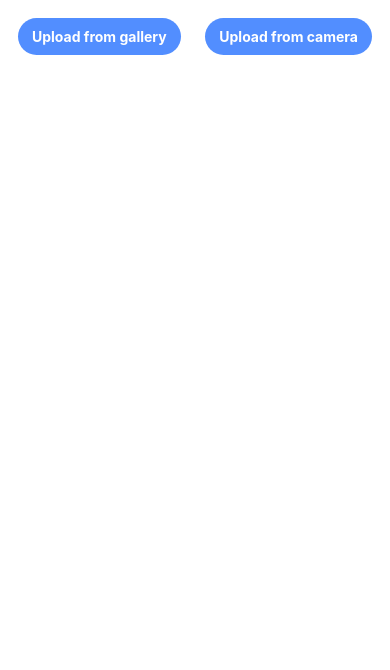
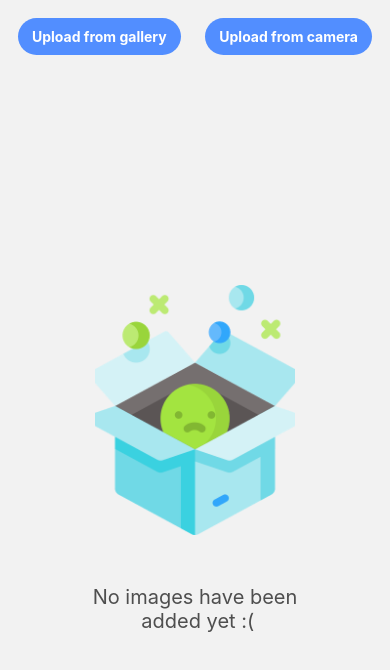
Before and after one commit to LyubovShuliak/googlePhotos, a React Native app: screen / in a window 390 px wide. Shown: the top 670 px of the page. Built offline with nearby package versions, Linux system fonts and the light colour scheme.

Commit message:
refactored added empty image

```diff
--- a/App.tsx
+++ b/App.tsx
@@ -1,12 +1,50 @@
 import React from 'react';
-import {HomeScreen} from './src/components/HomeScreen';
+import {HomeScreen} from './src/screens/HomeScreen';
 import {store} from './src/redux/store';
 import {Provider} from 'react-redux';
+import {NavigationContainer, RouteProp} from '@react-navigation/native';
+import {createStackNavigator} from '@react-navigation/stack';
+import {FullScreenImage} from './src/screens/FullScreenImage';
+import {Collection} from './src/redux/imageCollection/imageCollectionSlice';
+
+type RootStackParamList = {
+  Home: undefined;
+  FullScreenImage: {
+    image: Collection;
+  };
+};
+
+const Stack = createStackNavigator<RootStackParamList>();
+
+export type FullScreenImageScreenRouteProp = RouteProp<
+  RootStackParamList,
+  'FullScreenImage'
+>;
 
 const App = () => {
   return (
     <Provider store={store}>
-      <HomeScreen />
+      <NavigationContainer>
+        <Stack.Navigator>
+          <Stack.Screen
+            name="Home"
+            component={HomeScreen}
+            options={{
+              title: '',
+              headerShown: false,
+            }}
+          />
+          <Stack.Screen
+            name="FullScreenImage"
+            component={FullScreenImage}
+            options={{
+              title: '',
+              headerShown: false,
+              presentation: 'transparentModal',
+            }}
+          />
+        </Stack.Navigator>
+      </NavigationContainer>
     </Provider>
   );
 };
--- a/src/components/FullScreenHeader.tsx
+++ b/src/components/FullScreenHeader.tsx
@@ -11,12 +11,12 @@ import ReturnButton from '../assets/images/return_to_main_screen.svg';
 import DeleteButton from '../assets/images/delete_button.svg';
 
 type Header = {
-  closeButton: () => void;
+  handleClose: () => void;
   handleDelete: () => void;
   controlBarVisibility: boolean;
 };
 export const FullScreenHeader: FC<Header> = ({
-  closeButton,
+  handleClose,
   handleDelete,
   controlBarVisibility,
 }) => {
@@ -29,10 +29,6 @@ export const FullScreenHeader: FC<Header> = ({
       useNativeDriver: true,
     }).start();
   }, [fadeAnim]);
-
-  //   useEffect(() => {
-  //     fadeIn();
-  //   }, [fadeIn]);
 
   const fadeOut = useCallback(() => {
     Animated.timing(fadeAnim, {
@@ -51,7 +47,7 @@ export const FullScreenHeader: FC<Header> = ({
   }, [controlBarVisibility, fadeIn, fadeOut]);
 
   return (
-    <SafeAreaView style={{zIndex: 1}}>
+    <SafeAreaView style={styles.buttonsContainer}>
       <Animated.View
         style={[
           styles.controlButtons,
@@ -64,7 +60,7 @@ export const FullScreenHeader: FC<Header> = ({
             transform: [{translateY: fadeAnim}],
           },
         ]}>
-        <Pressable onPress={closeButton} hitSlop={20}>
+        <Pressable onPress={handleClose} hitSlop={20}>
           <ReturnButton height={20} width={20} />
         </Pressable>
         <Pressable onPress={handleDelete} hitSlop={20}>
@@ -76,6 +72,7 @@ export const FullScreenHeader: FC<Header> = ({
 };
 
 const styles = StyleSheet.create({
+  buttonsContainer: {zIndex: 1},
   controlButtons: {
     flexDirection: 'row',
     justifyContent: 'space-between',
@@ -84,6 +81,5 @@ const styles = StyleSheet.create({
     paddingHorizontal: 20,
     position: 'absolute',
     width: '100%',
-    // marginHorizontal: 10,
   },
 });
--- a/src/components/ImageItem.tsx
+++ b/src/components/ImageItem.tsx
@@ -1,4 +1,7 @@
-import React, {FC, useState} from 'react';
+import {useNavigation} from '@react-navigation/native';
+import {StackNavigationProp} from '@react-navigation/stack';
+
+import React, {FC} from 'react';
 import {
   Image,
   StyleSheet,
@@ -11,13 +14,10 @@ import {
   chooseImagesToDelete,
   Collection,
 } from '../redux/imageCollection/imageCollectionSlice';
-import {FullScreenImage} from './FullScreenImage';
 
 import {CheckMark} from './CheckMark';
 
 export const ImageItem: FC<Collection> = props => {
-  const [modalVisible, setModalVisible] = useState(false);
-
   const {width, height} = useWindowDimensions();
 
   const imageSizeForPortrait = Math.floor(width / 4);
@@ -26,12 +26,15 @@ export const ImageItem: FC<Collection> = props => {
   const {uri, isRemoving} = props;
 
   const dispatch = useAppDispatch();
+  const navigation =
+    useNavigation<
+      StackNavigationProp<{FullScreenImage: {image: Collection}}>
+    >();
 
-  const closeButton = () => {
-    setModalVisible(false);
-  };
   const openFullScreenImage = () => {
-    setModalVisible(true);
+    navigation.navigate('FullScreenImage', {
+      image: props,
+    });
   };
 
   const handleSelect = () =>
@@ -58,13 +61,6 @@ export const ImageItem: FC<Collection> = props => {
           />
         </View>
       </Pressable>
-      {modalVisible ? (
-        <FullScreenImage
-          closeButton={closeButton}
-          modalVisible={modalVisible}
-          image={props}
-        />
-      ) : null}
     </View>
   );
 };
--- a/src/components/ImageList.tsx
+++ b/src/components/ImageList.tsx
@@ -1,5 +1,5 @@
 import React from 'react';
-import {ScrollView, StyleSheet} from 'react-native';
+import {ScrollView, StyleSheet, Image, View, Text} from 'react-native';
 import {useAppSelector} from '../redux/hooks';
 import {imagesCollection} from '../redux/imageCollection/imageCollectionSlice';
 import {ImageItem} from './ImageItem';
@@ -8,11 +8,25 @@ export const ImageList = () => {
   const collection = useAppSelector(imagesCollection);
 
   return (
-    <ScrollView contentContainerStyle={styles.imageContainer}>
-      {collection.map(image => (
-        <ImageItem {...image} key={image.fileName} />
-      ))}
-    </ScrollView>
+    <>
+      {collection.length ? (
+        <ScrollView contentContainerStyle={styles.imageContainer}>
+          {collection.map(image => (
+            <ImageItem {...image} key={image.fileName} />
+          ))}
+        </ScrollView>
+      ) : (
+        <View style={styles.noImagesContainer}>
+          <Image
+            style={styles.noImages}
+            source={require('../assets/images/empty_box.png')}
+          />
+          <Text style={styles.noImagesTitle}>
+            No images have been{'\n'} added yet :(
+          </Text>
+        </View>
+      )}
+    </>
   );
 };
 
@@ -21,4 +35,17 @@ const styles = StyleSheet.create({
     flexDirection: 'row',
     flexWrap: 'wrap',
   },
+  noImagesContainer: {
+    flex: 1,
+    justifyContent: 'center',
+    alignItems: 'center',
+  },
+  noImages: {width: 200, height: 250},
+  noImagesTitle: {
+    paddingTop: 50,
+    fontSize: 20,
+    paddingHorizontal: 20,
+    textAlign: 'center',
+    color: 'rgba(0, 0, 0, 0.68)',
+  },
 });
--- a/src/components/FullScreenImage.tsx
+++ b/src/screens/FullScreenImage.tsx
@@ -1,26 +1,25 @@
 import React, {FC, useState} from 'react';
-import {Image, StyleSheet, Modal, SafeAreaView, Pressable} from 'react-native';
-import {Asset} from 'react-native-image-picker';
+import {Image, StyleSheet, SafeAreaView, Pressable, View} from 'react-native';
 import {useAppDispatch} from '../redux/hooks';
 import {deleteImage} from '../redux/imageCollection/imageCollectionSlice';
 
-import {FullScreenHeader} from './FullScreenHeader';
+import {FullScreenHeader} from '../components/FullScreenHeader';
+import {useNavigation, useRoute} from '@react-navigation/native';
+import {FullScreenImageScreenRouteProp} from '../../App';
 
-type ImageOnFullScreen = {
-  image: Asset;
-  modalVisible: boolean;
-  closeButton: () => void;
-};
+export const FullScreenImage: FC = () => {
+  const [controlBarVisibility, setControlBarVisibility] = useState(true);
+  const navigation = useNavigation();
+  const route = useRoute<FullScreenImageScreenRouteProp>();
 
-export const FullScreenImage: FC<ImageOnFullScreen> = props => {
-  const [controlBarVisibility, setControlBarVisibility] = useState(true);
-
-  const {uri, fileName} = props.image;
-  const {closeButton, modalVisible} = props;
+  const handleClose = () => {
+    navigation.goBack();
+  };
+  const {uri, fileName} = route.params.image;
   const dispatch = useAppDispatch();
-
   const handleDelete = () => {
     dispatch(deleteImage(fileName!!));
+    navigation.goBack();
   };
 
   const showControlBar = () => {
@@ -28,18 +27,13 @@ export const FullScreenImage: FC<ImageOnFullScreen> = props => {
   };
 
   return (
-    <Modal
-      animationType="fade"
-      transparent={false}
-      visible={modalVisible}
-      supportedOrientations={['landscape', 'portrait']}
-      onRequestClose={closeButton}>
+    <View style={styles.imageContainer}>
       <Pressable style={styles.background} onPress={showControlBar}>
         <SafeAreaView style={styles.centeredView}>
           <FullScreenHeader
             controlBarVisibility={controlBarVisibility}
             handleDelete={handleDelete}
-            closeButton={closeButton}
+            handleClose={handleClose}
           />
 
           <Image
@@ -51,17 +45,21 @@ export const FullScreenImage: FC<ImageOnFullScreen> = props => {
           />
         </SafeAreaView>
       </Pressable>
-    </Modal>
+    </View>
+    // </Modal>
   );
 };
 
 const styles = StyleSheet.create({
+  imageContainer: {
+    flex: 1,
+    backgroundColor: '#000',
+  },
   image: {
     width: '100%',
     height: '100%',
   },
   centeredView: {
-    // margin: 20,
     backgroundColor: 'black',
   },
 
```
Also changed, not shown: package.json (+7 -0 lines), src/screens/HomeScreen.tsx (renamed from src/components/HomeScreen.tsx, +4 -3 lines), src/assets/images/empty_box.png (added), 3 other files (tests, documents, lock files or other folders).
